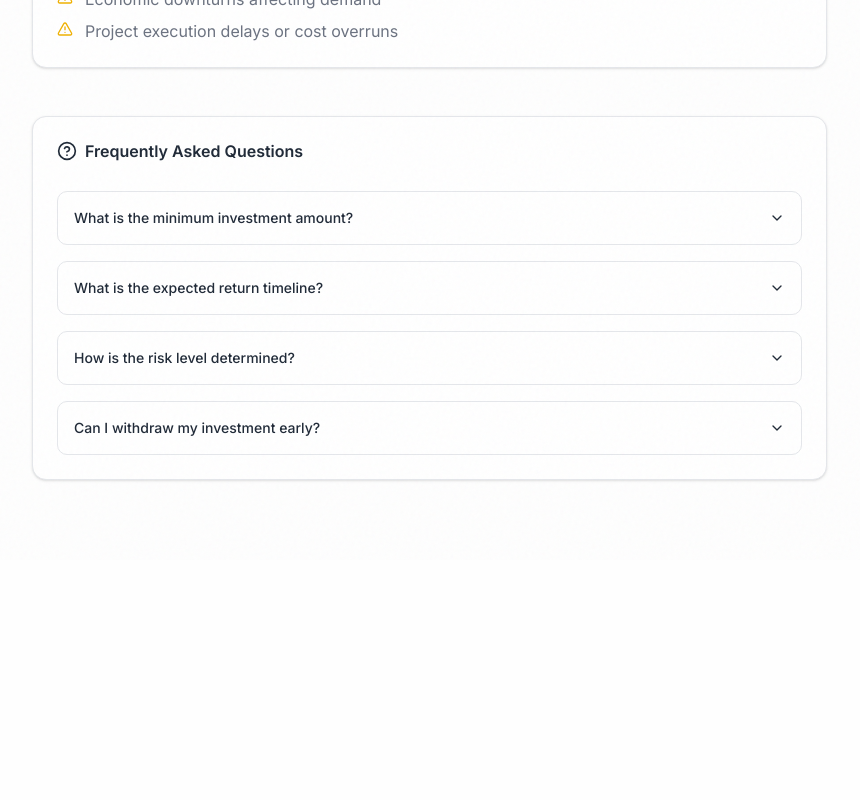
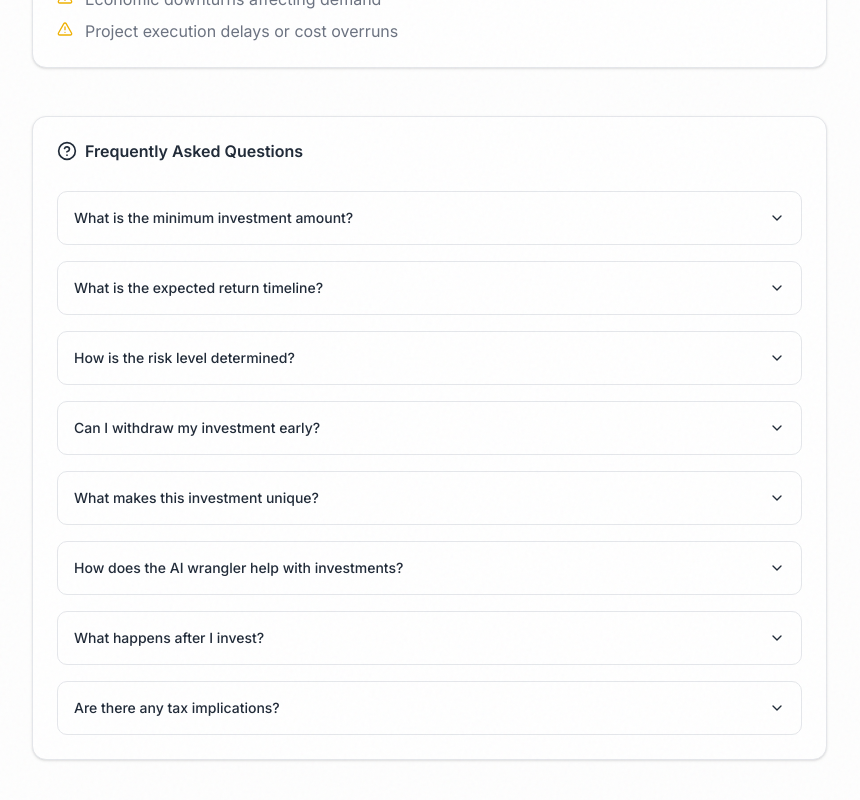
Before and after one commit to srikanthpusthem/mustang-ranch, a Next.js app: page /invest/thunder-ranch-mustangs in a window 1280 px wide. Shown: the part 1992-2792 px from the top of the page, without its empty margins (0-860 px from the left). Before the commit the page ends 2552 px from the top, so only its background shows below. Built offline with nearby package versions, Linux system fonts and the light colour scheme.

Commit message:
Fix back button navigation and update FAQ with comprehensive questions

```diff
--- a/src/components/OpportunityDetails.tsx
+++ b/src/components/OpportunityDetails.tsx
@@ -13,7 +13,6 @@ import {
   Target
 } from "lucide-react";
 import Link from "next/link";
-import { useRouter } from "next/navigation";
 
 interface Opportunity {
   slug: string;
@@ -51,7 +50,6 @@ const riskColors = {
 };
 
 export function OpportunityDetails({ opportunity }: OpportunityDetailsProps) {
-  const router = useRouter();
   const formatCurrency = (amount: number) => {
     return new Intl.NumberFormat("en-US", {
       style: "currency",
@@ -78,6 +76,22 @@ export function OpportunityDetails({ opportunity }: OpportunityDetailsProps) {
       question: "Can I withdraw my investment early?",
       answer: "Early withdrawal options vary by project. Most opportunities have a minimum holding period of 12-24 months. Please review the specific terms for this investment opportunity.",
     },
+    {
+      question: "What makes this investment unique?",
+      answer: `This ${opportunity.type} investment offers a unique opportunity to support ${opportunity.type === 'mustang' ? 'wild mustang preservation and breeding programs' : opportunity.type === 'barndominium' ? 'sustainable rural development with modern amenities' : 'community-driven agriculture and food security initiatives'} while generating competitive returns.`,
+    },
+    {
+      question: "How does the AI wrangler help with investments?",
+      answer: "Our AI wrangler can answer questions about investment opportunities, explain risk factors, help you understand the investment process, and connect you with the right resources for your investment goals.",
+    },
+    {
+      question: "What happens after I invest?",
+      answer: "After investing, you'll receive regular updates on project progress, quarterly performance reports, and have access to our investor portal where you can track your investment and communicate with the project team.",
+    },
+    {
+      question: "Are there any tax implications?",
+      answer: "Investment returns may have tax implications depending on your location and investment structure. We recommend consulting with a tax professional to understand the specific implications for your situation.",
+    },
   ];
 
   const risks = [
@@ -98,13 +112,11 @@ export function OpportunityDetails({ opportunity }: OpportunityDetailsProps) {
           transition={{ duration: 0.6 }}
           className="mb-8"
         >
-          <Button
-            variant="ghost"
-            className="gap-2"
-            onClick={() => router.push("/invest")}
-          >
-            <ArrowLeft className="h-4 w-4" />
-            Back to Opportunities
+          <Button asChild variant="ghost" className="gap-2">
+            <Link href="/invest">
+              <ArrowLeft className="h-4 w-4" />
+              Back to Opportunities
+            </Link>
           </Button>
         </motion.div>
 
```
